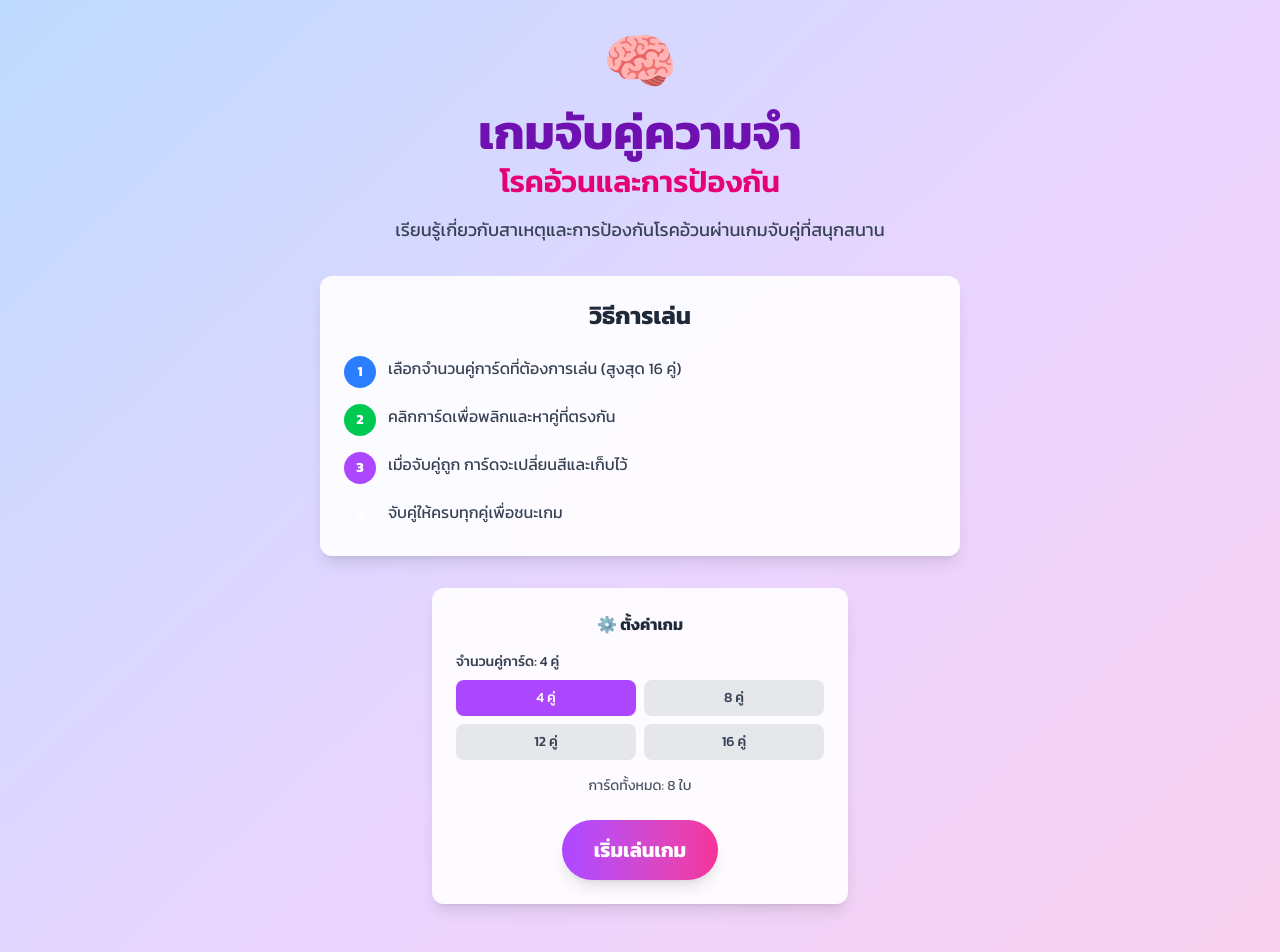
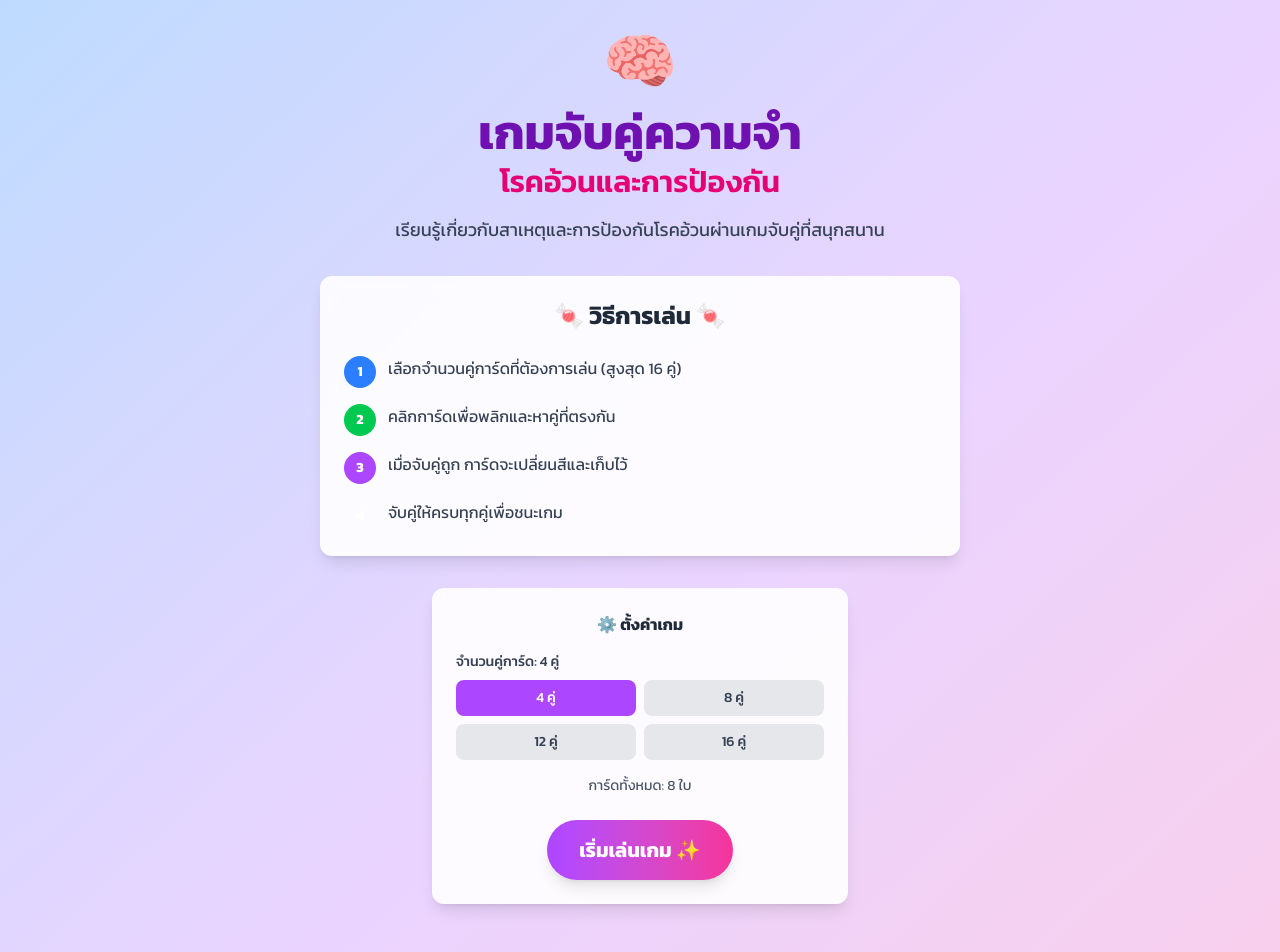
Before and after one commit to fuzenblue/memory-card-game-main, a React (Vite) app in the folder frontend/: page / in a window 1280 px wide. Shown: the top 952 px of the page. Built offline with nearby package versions, Linux system fonts and the light colour scheme.

Commit message:
change emoji

```diff
--- a/frontend/src/page/HomePage.jsx
+++ b/frontend/src/page/HomePage.jsx
@@ -20,7 +20,7 @@ const HomePage = ({ onStartGame }) => {
             {/* How to Play */}
             <div className="max-w-2xl mx-auto px-4 mb-8">
                 <div className="bg-white/90 backdrop-blur-sm rounded-xl p-6 shadow-lg">
-                    <h3 className="text-2xl font-bold text-center text-gray-800 mb-6">วิธีการเล่น</h3>
+                    <h3 className="text-2xl font-bold text-center text-gray-800 mb-6">🍬 วิธีการเล่น 🍬</h3>
                     <div className="space-y-4">
                         {[
                             { color: "blue", text: "เลือกจำนวนคู่การ์ดที่ต้องการเล่น (สูงสุด 16 คู่)" },
@@ -74,7 +74,7 @@ const HomePage = ({ onStartGame }) => {
                             onClick={() => onStartGame(selectedPairs)}
                             className="btn bg-gradient-to-r from-purple-500 to-pink-500 hover:from-purple-600 hover:to-pink-600 text-white text-xl font-bold py-4 px-8 rounded-full shadow-lg transform hover:scale-105 transition-all duration-300"
                         >
-                            เริ่มเล่นเกม
+                            เริ่มเล่นเกม ✨
                         </button>
                     </div>
                 </div>
```
